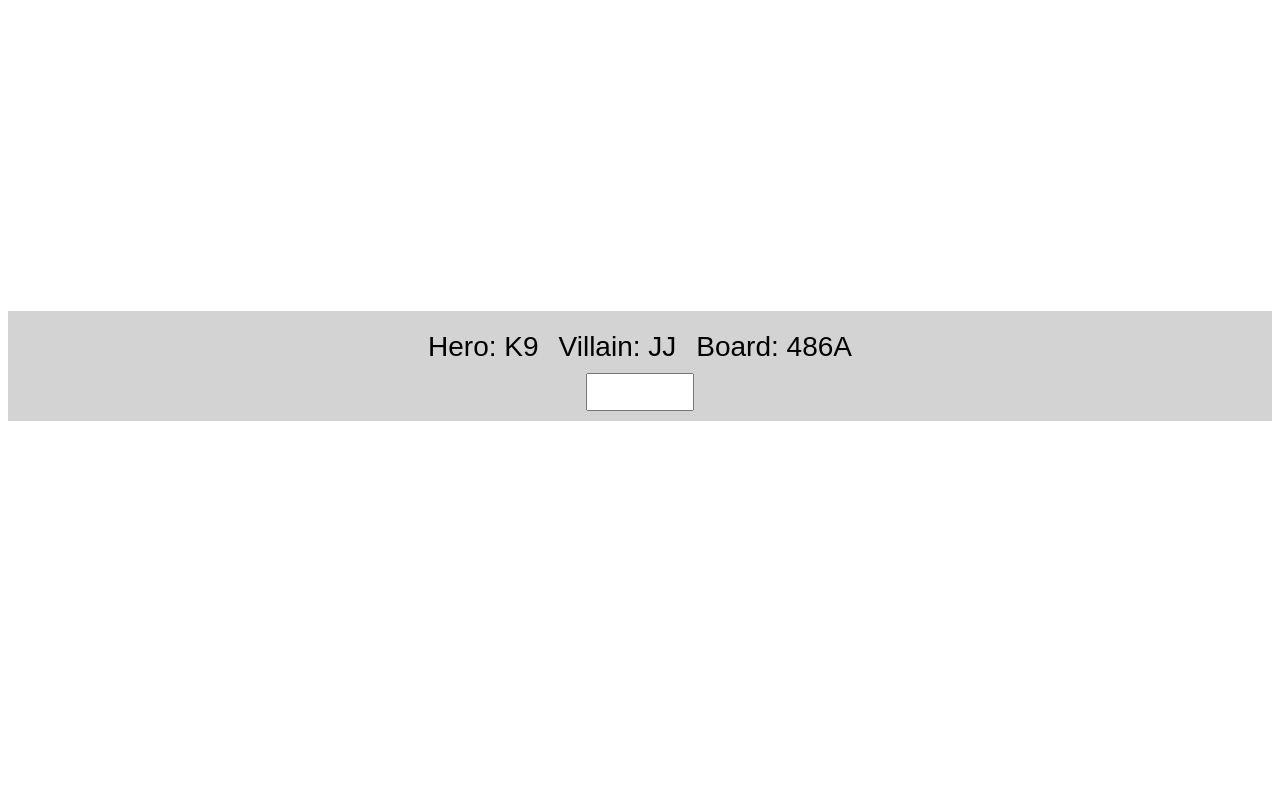
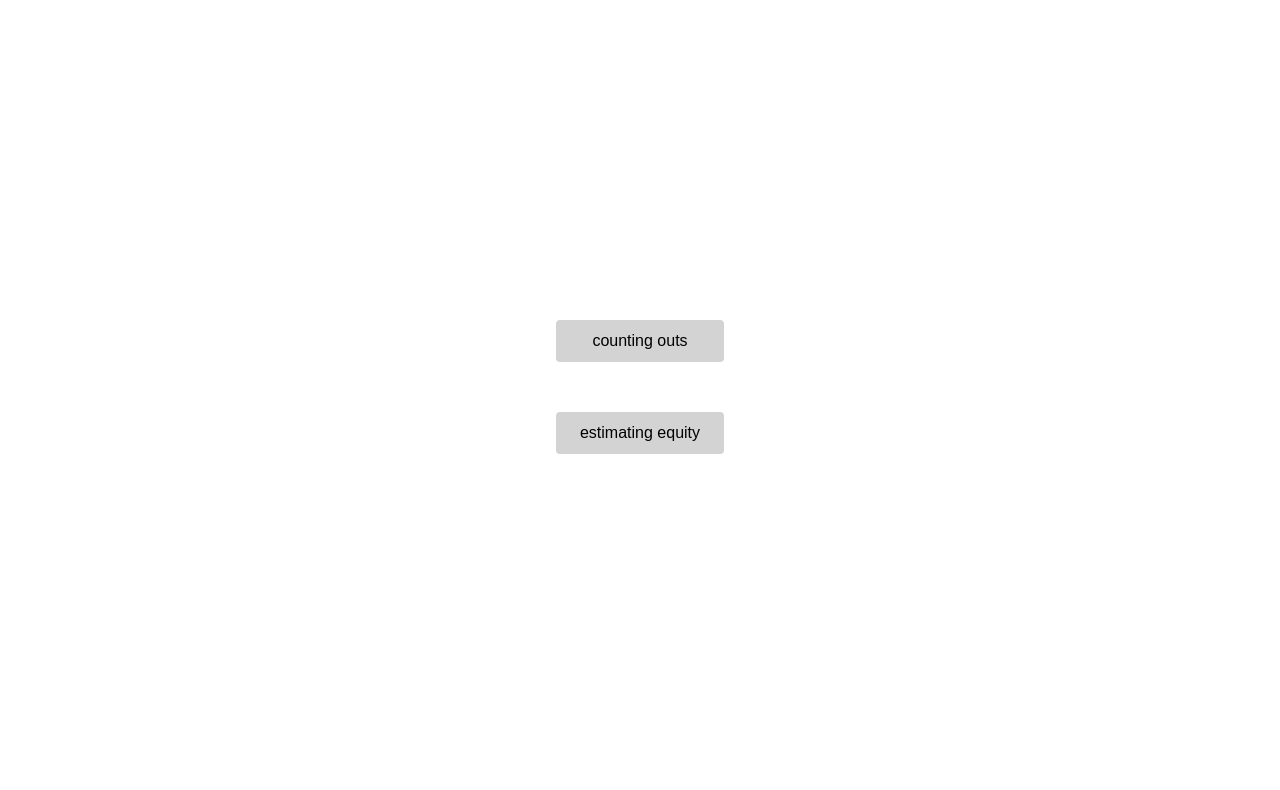
Before and after one commit to AnthonyFirth/pokertools, a website built with webpack: page src/template.html in a window 1280 px wide. Shown: the part 42-832 px from the top of the page. Built offline with nearby package versions, Linux system fonts and the light colour scheme.

Commit message:
create roadmap

```diff
--- a/src/index.js
+++ b/src/index.js
@@ -1,44 +1,23 @@
 import "./styles.css"
 import loadOutsGame from "./outs.js"
+import loadRoadmap from "./roadmap.js"
 
+const content = document.getElementById("content");
+const practice = document.getElementById("practice");
+const logo = document.getElementById("logo");
 
-//have a queue that holds the question objects
-//pop each time we answer a question
+practice.addEventListener("click", () => {
+    content.innerHTML = "";
 
-loadOutsGame();
-
-const qobj1 = {villain: "8J", hero: "KA", board: "5QKA", answer: "4"};
-const qobj2 = {villain: "AJ", hero: "33", board: "J82A", answer: "2"};
-const qobj3 = {hero: "K9", villain: "JJ", board: "486A", answer: "3"};
-
-const queue = [qobj1, qobj2, qobj3];
-
-
-function updateCards(qobj){
-
-    const villain = document.getElementById("villain-hand");
-    const hero = document.getElementById("hero-hand");
-    const board = document.getElementById("board-cards");
-
-    villain.textContent = "Villain: " + qobj.villain;
-    hero.textContent = "Hero: " + qobj.hero;
-    board.textContent = "Board: " + qobj.board;
-}
-
-const answerBox = document.getElementById("answerBox");
-answerBox.addEventListener("input", () => {
-    if (queue.length == 0) return;
-
-    if (answerBox.value == queue.at(-1).answer){
-        //go to next question and update cards
-
-        answerBox.value = "";
-        queue.pop();
-
-        if (queue.length > 0) updateCards(queue.at(-1));
-        else alert("yay! you finished all questions")
-    }
+    loadOutsGame();
 })
 
 
-updateCards(queue.at(-1));
+logo.addEventListener("click", () => {
+    content.innerHTML = "";
+
+    loadRoadmap();
+})
+
+
+loadRoadmap();
--- a/src/outs.js
+++ b/src/outs.js
@@ -1,8 +1,19 @@
 export default function loadOutsGame(){
+
+    //create questions
+    const qobj1 = { villain: "8J", hero: "KA", board: "5QKA", answer: "4" };
+    const qobj2 = { villain: "AJ", hero: "33", board: "J82A", answer: "2" };
+    const qobj3 = { hero: "K9", villain: "JJ", board: "486A", answer: "3" };
+
+    //queue pops every time we answer a question
+    const queue = [qobj1, qobj2, qobj3];
+
+
+    //manipulating DOM
     const content = document.getElementById("content");
 
     const questionBox = document.createElement("div");
-    questionBox.id = "questionBox";
+    questionBox.id = "question-box";
 
     const questionRow = document.createElement("div");
     questionRow.className = "question-row";
@@ -36,4 +47,29 @@ export default function loadOutsGame(){
     questionBox.appendChild(form);
 
     content.appendChild(questionBox);
+
+
+
+    //game logic
+    function updateCards(qobj) {
+        villainHand.textContent = "Villain: " + qobj.villain;
+        heroHand.textContent = "Hero: " + qobj.hero;
+        boardCards.textContent = "Board: " + qobj.board;
+    }
+
+    answerBox.addEventListener("input", () => {
+        if (queue.length == 0) return;
+
+        if (answerBox.value == queue.at(-1).answer) {
+            //go to next question and update cards
+
+            answerBox.value = "";
+            queue.pop();
+
+            if (queue.length > 0) updateCards(queue.at(-1));
+            else alert("yay! you finished all questions")
+        }
+    })
+
+    updateCards(queue.at(-1));
 }
--- /dev/null
+++ b/src/roadmap.js
@@ -0,0 +1,31 @@
+import loadOutsGame from "./outs.js"
+
+export default function loadRoadmap(){
+    //basically the roadmap
+
+
+    const content = document.getElementById("content");
+
+    const roadmap = document.createElement("div");
+    roadmap.id = "roadmap";
+
+    const outs = document.createElement("button");
+    outs.textContent = "counting outs";
+    outs.className = "roadmap-button";
+
+    outs.addEventListener("click", () => {
+        content.innerHTML = "";
+        loadOutsGame();
+    })
+
+    const equity = document.createElement("button");
+    equity.textContent = "estimating equity";
+    equity.className = "roadmap-button";
+
+
+
+    roadmap.appendChild(outs);
+    roadmap.appendChild(equity);
+
+    content.appendChild(roadmap);
+}
--- a/src/styles.css
+++ b/src/styles.css
@@ -1,9 +1,12 @@
 #content {
+    font: 14px 'Arial';
     display: flex;
-    flex-grow: 1;
+    align-items: center;
+    justify-content: center;
+    height: 100vh;
 }
 
-#questionBox {
+#question-box {
     background-color: lightgrey;
     padding: 10px 0;
 
@@ -24,13 +27,6 @@
     font: 28px 'Arial';
 }
 
-body {
-    /* font: 14px 'Arial'; */
-    display: flex;
-    align-items: center;
-    justify-content: center;
-    height: 100vh;
-}
 
 form{
     display: flex;
@@ -41,3 +37,31 @@ input {
     font-size: 28px;
     width: 100px;
 }
+
+#roadmap {
+    display: flex;
+    flex-direction: column;
+    gap: 50px;
+}
+
+.roadmap-button {
+    border: none;
+    background: none;
+
+    background-color: lightgrey;
+    /* Modern blue */
+    color: black;
+    /* padding-bottom: 20px; */
+    /* padding-top: 20px; */
+
+    padding: 12px 24px;
+    /* Big click area */
+    border-radius: 4px;
+    /* Rounded corners */
+    font-size: 16px;
+    /* font-weight: bold; */
+}
+
+.roadmap-button:hover {
+    background-color: grey;
+}
--- a/src/template.html
+++ b/src/template.html
@@ -2,23 +2,18 @@
 <html lang="en">
 <head>
     <meta charset="UTF-8">
-    <!-- <script src="script.js" defer></script> -->
-    <!-- <link rel="stylesheet" href="styles.css"> -->
+
     <meta name="viewport" content="width=device-width, initial-scale=1.0">
-    <title>Document</title>
+    <title>Pokertools</title>
 </head>
 <body>
+    <header>
+        <span id="logo">Pokertools</span>
+        <button id="practice">Practice</button>
+        <!-- <button id="roadmap">Roadmap</button> -->
+
+    </header>
     <div id="content"></div>
-    <!-- <div id="questionBox">
-        <div class="question-row">
-            <span id="hero-hand" class="question-text"></span>
-            <span id="villain-hand" class="question-text"></span>
-            <span id="board-cards" class="question-text"></span>
-        </div>
 
-        <form>
-            <input type="text" id="answerBox">
-        </form>
-    </div> -->
 </body>
 </html>
```
